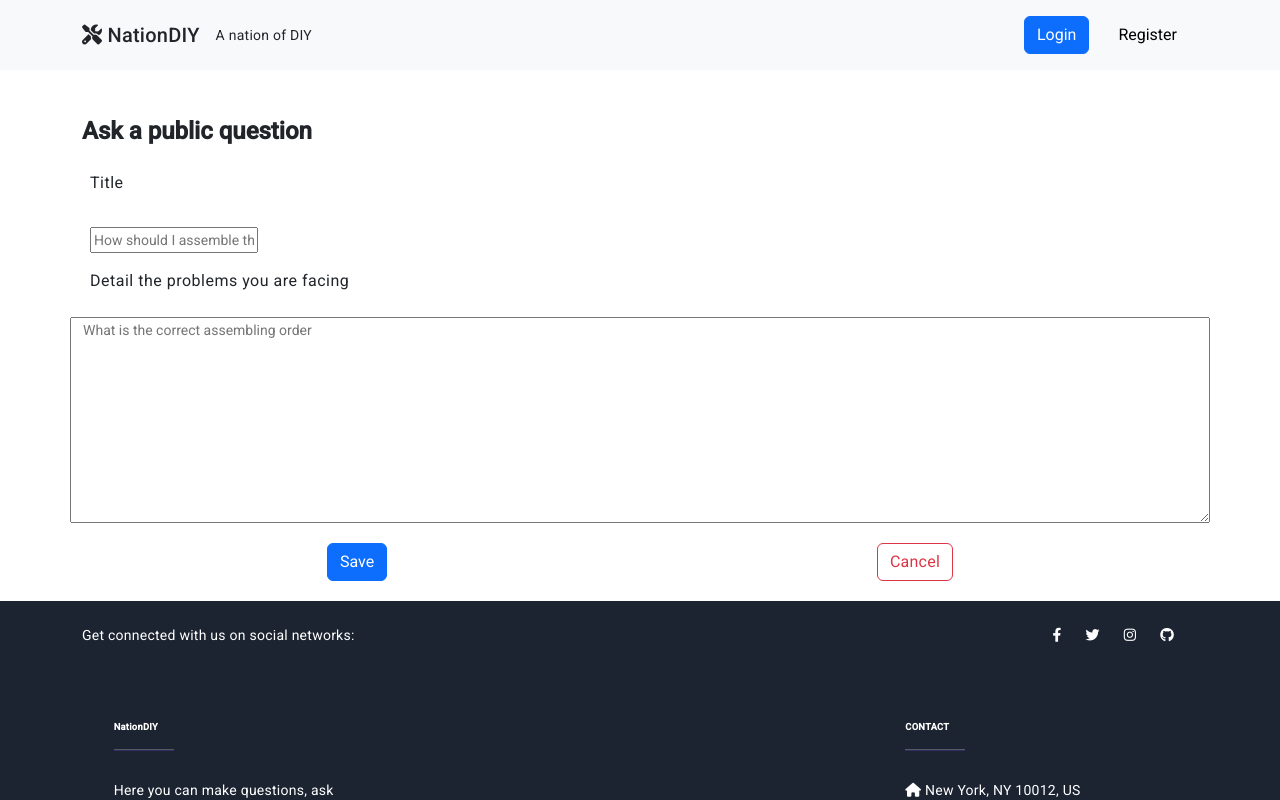
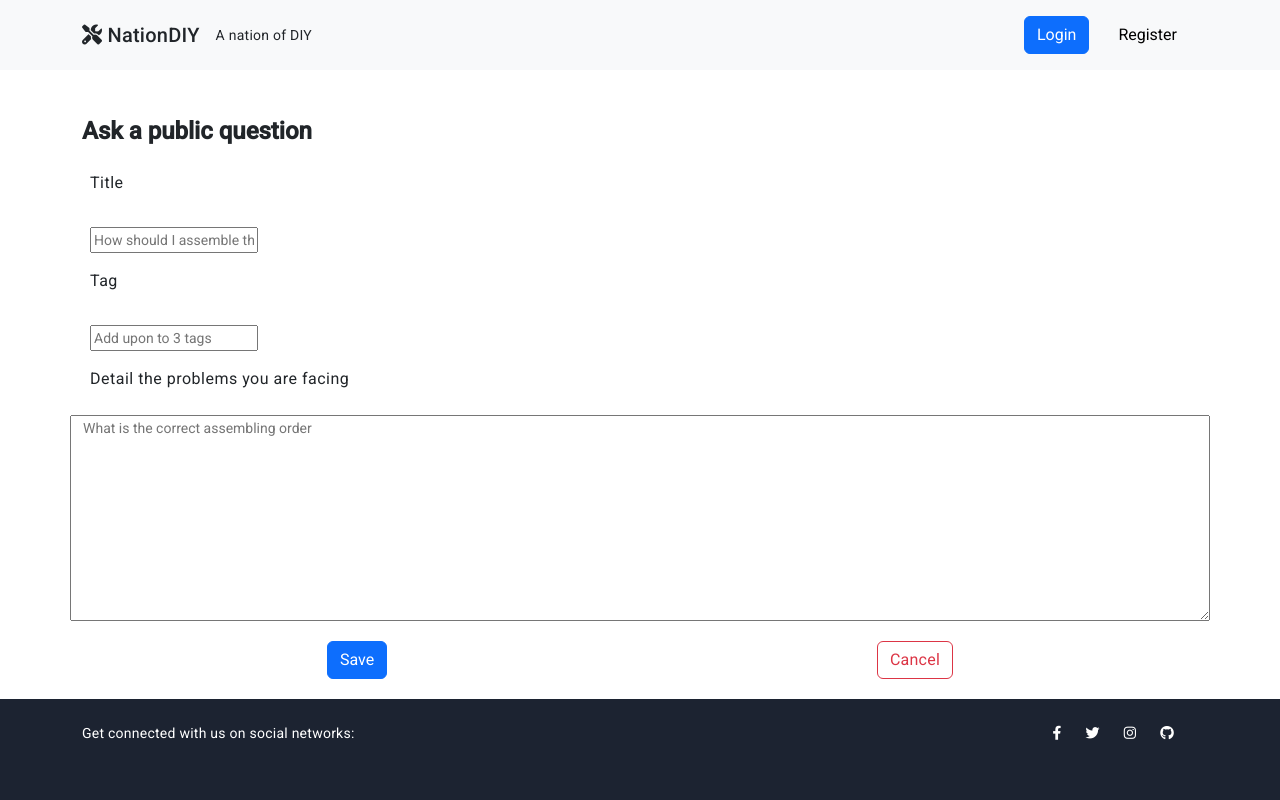
Before and after one commit to Arthur-Carbonari/NationDIY, an Angular app in the folder frontend/: page /ask-question in a window 1280 px wide. Shown: the top 800 px of the page. Built offline with nearby package versions, Linux system fonts and the light colour scheme.

Commit message:
Added tag input

```diff
--- a/frontend/src/app/components/ask-question/ask-question.component.html
+++ b/frontend/src/app/components/ask-question/ask-question.component.html
@@ -8,20 +8,32 @@
     </div>
 
     <main id="question-form">
-        <form action="/adm/add" method="POST" class="col align-center">
+        <!-- Must add action -->
+        <form action=" MUST ADD ACTION " method="POST" class="col align-center">
             <!-- title -->
             <div class="d-flex flex-column">
                 <div class="p-2">
-                    <h4 for="title" class="s-label"> Title </h4>
+                    <h4 class="s-label"> Title </h4>
                 </div>
                 <div class="p-2">
                     <input id="title" name="title" type="text" maxlength="300"
                         placeholder="How should I assemble this table?">
                 </div>
 
+                <!-- tags -->
+
+                <div class="p-2">
+                    <h4 class="s-label"> Tag </h4>
+                </div>
+                <div class="p-2">
+                    <input id="tag" name="tag" type="text" maxlength="300"
+                        placeholder="Add upon to 3 tags">
+                </div>
+
+
                 <!-- body-content -->
                 <div class="p-2">
-                    <h4 for="body-content" class="s-label">  Detail the problems you are facing</h4>
+                    <h4  class="s-label">  Detail the problems you are facing</h4>
                 </div>
                 <div class="row">
                     <textarea id="body-content" name="body-content" cols="150" rows="10"
```
